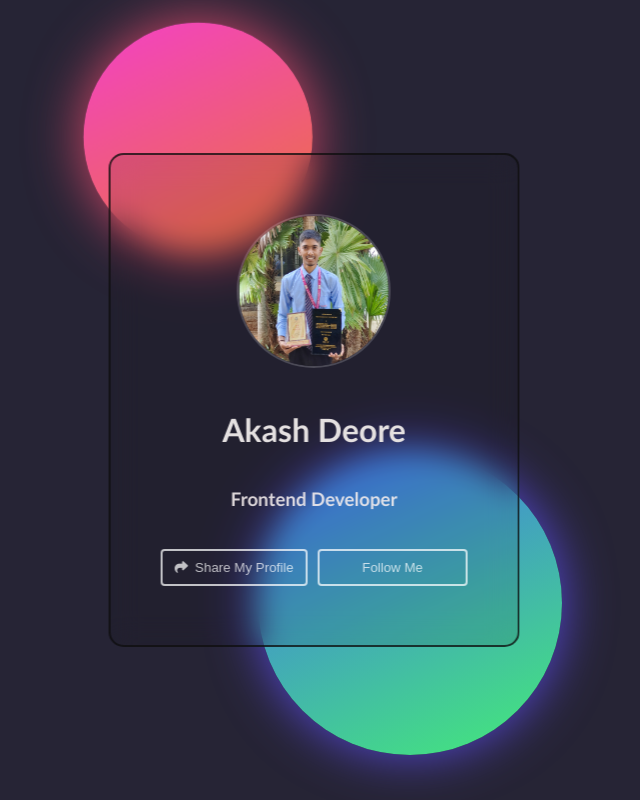
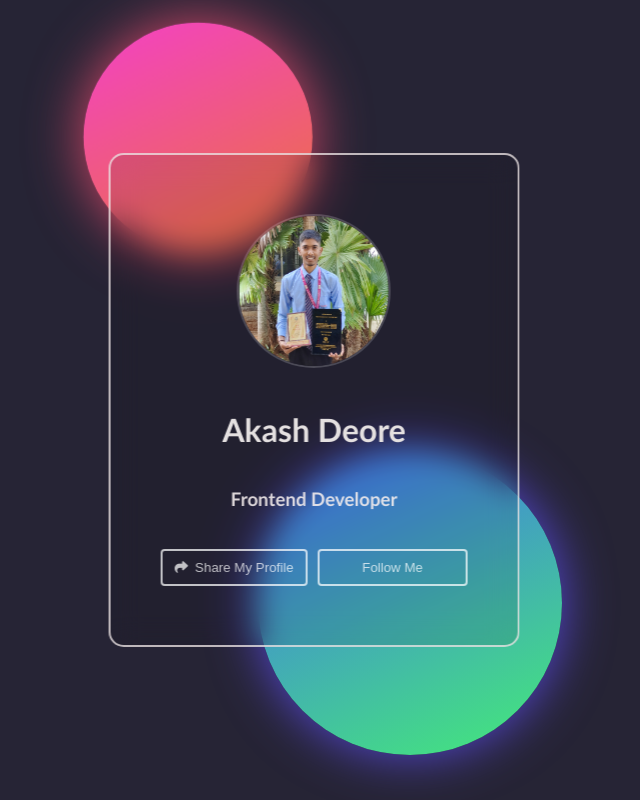
Before and after one commit to Akash6919/Share-Modal, a plain HTML site: page index.html in a window 1280 px wide. Shown: the whole page, without its empty margins (326-966 px from the left). Drawn offline with Linux system fonts and the light colour scheme.

Commit message:
Update style.css

```diff
--- a/style.css
+++ b/style.css
@@ -56,7 +56,7 @@
     left: 50%;
     translate: -50% -50%;
     height: 450px;
-    border: 2px solid #0f0f0fc4;
+    border: 2px solid #eee7e7c4;
     display: flex;
     flex-direction: column;
     align-items: center;
```
